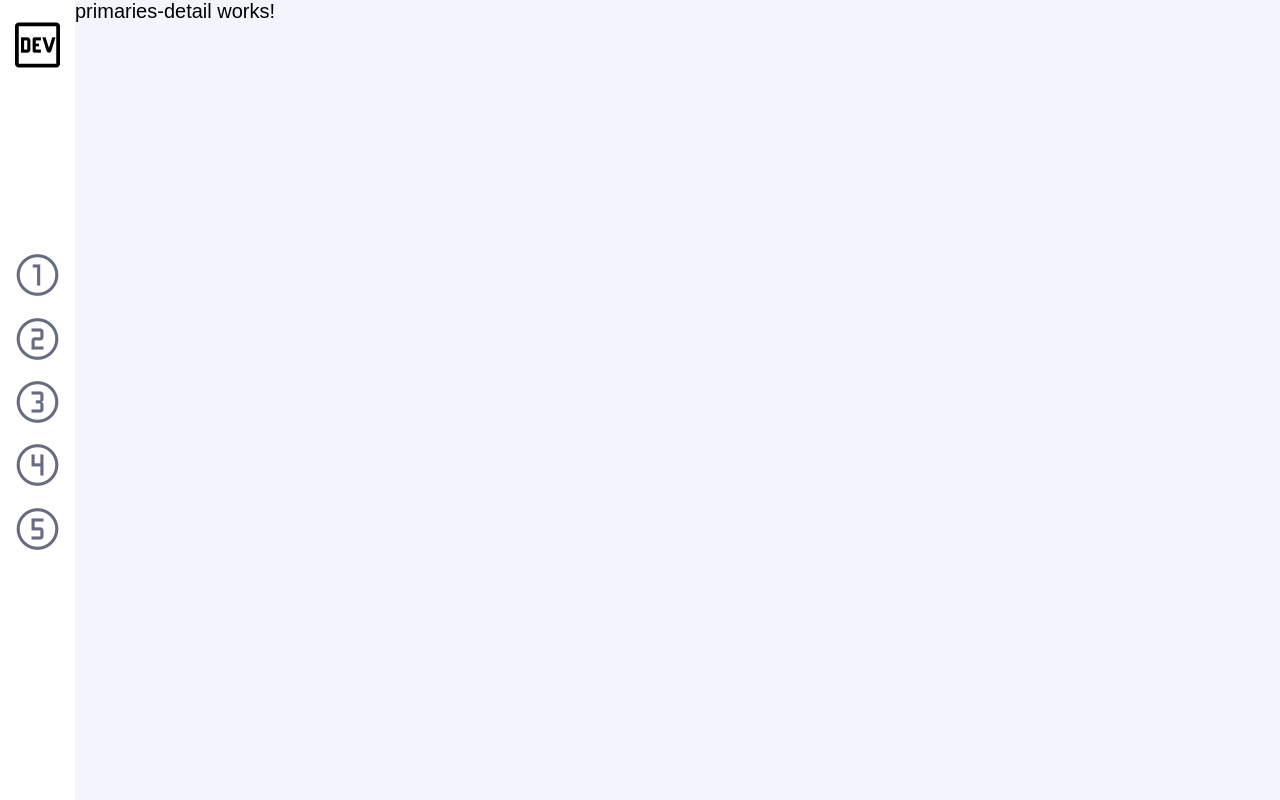
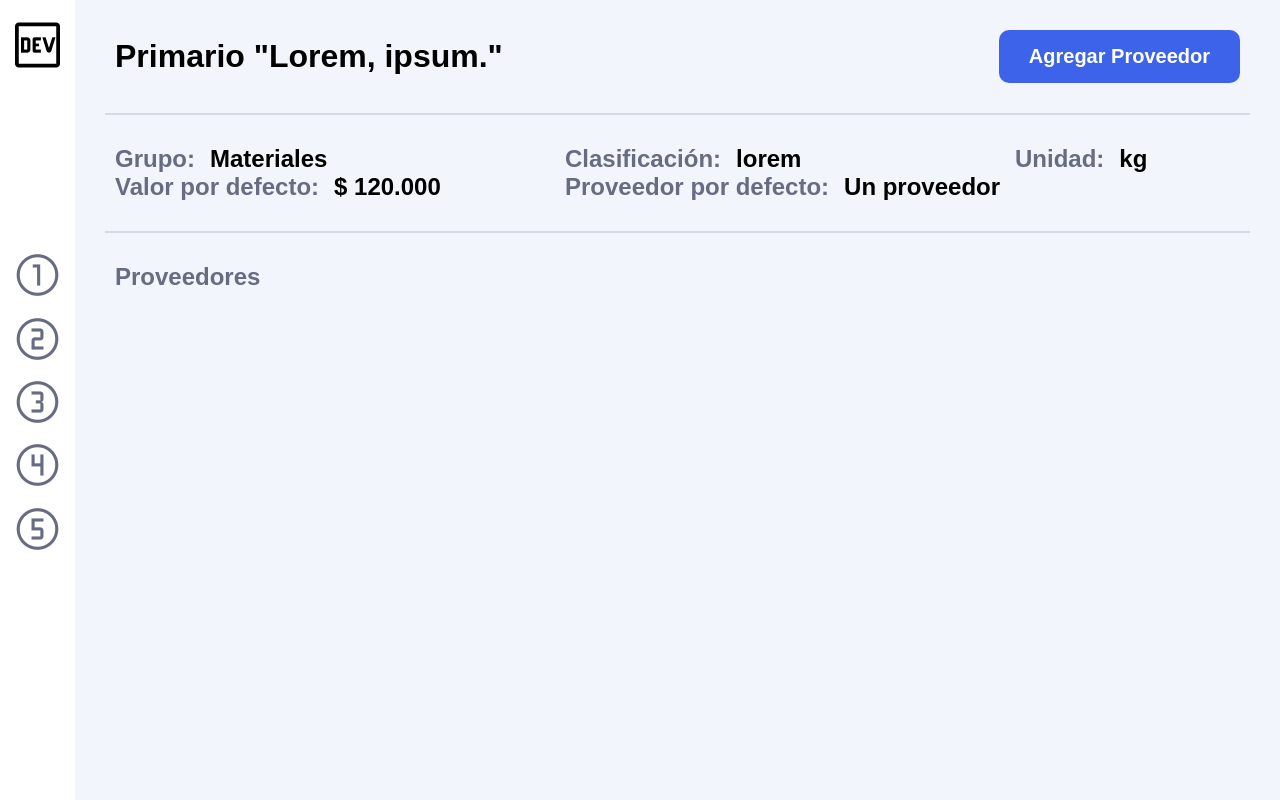
Before and after one commit to GabrielCornejoB/software-construccion, an Angular app in the folder front-end/: page /primaries/detail/1 in a window 1280 px wide. Built offline with nearby package versions, Linux system fonts and the light colour scheme; no server answers; a web font is replaced by a local one.

Commit message:
Inicio vista Primario detalle

```diff
--- a/front-end/src/app/components/primaries/primaries-detail/primaries-detail.component.html
+++ b/front-end/src/app/components/primaries/primaries-detail/primaries-detail.component.html
@@ -1 +1,18 @@
-<p>primaries-detail works! {{ id_text }}</p>
+<div class="container">
+    <div class="title">
+        <h1>Primario "Lorem, ipsum."</h1>
+        <a class="button bigger-button" routerLink="">Agregar Proveedor</a>
+    </div>
+    <hr>
+    <div class="primary-details">
+        <div class="inline-div"><h2>Grupo:</h2><h2 class="text">Materiales</h2></div>
+        <div class="inline-div"><h2>Clasificación:</h2><h2 class="text">lorem </h2></div>
+        <div class="inline-div"><h2>Unidad:</h2><h2 class="text">kg</h2></div>
+        <div class="inline-div"><h2>Valor por defecto:</h2><h2 class="text">$ 120.000</h2></div>
+        <div class="inline-div"><h2>Proveedor por defecto:</h2><h2 class="text">Un proveedor</h2></div>
+    </div>
+    <hr>
+    <div class="primary-suppliers">
+        <h2>Proveedores</h2>
+    </div>
+</div>
--- a/front-end/src/app/components/primaries/primaries-detail/primaries-detail.component.sass
+++ b/front-end/src/app/components/primaries/primaries-detail/primaries-detail.component.sass
@@ -0,0 +1,7 @@
+.primary-details
+    margin: 30px 10px
+    display: grid
+    grid-template-columns: 40% 40% 20%
+
+.primary-suppliers
+    margin: 30px 10px
--- a/front-end/src/app/components/primaries/primaries-detail/primaries-detail.component.ts
+++ b/front-end/src/app/components/primaries/primaries-detail/primaries-detail.component.ts
@@ -9,7 +9,6 @@ import { SupplierOfPrimary } from 'src/app/types/Primary';
   styleUrls: ['./primaries-detail.component.sass']
 })
 export class PrimariesDetailComponent implements OnInit {
-  id_text: string = "";
   constructor(private route: ActivatedRoute, private primariesService: PrimariesService) {}
 
   data: SupplierOfPrimary[] = []
--- a/front-end/src/app/components/primaries/primaries-main/primaries-main.component.sass
+++ b/front-end/src/app/components/primaries/primaries-main/primaries-main.component.sass
@@ -1,56 +1,41 @@
-.container
-    height: 100vh
-    box-sizing: border-box
-    padding: 30px
-    .title
-        margin: 0 10px 30px
-        display: flex
-        flex-direction: row
-        align-items: center
-        justify-content: space-between
-    hr
-        height: 2px
-        opacity: 20%
-        background: var(--gray)
-        border: none
-    .primaries-table
+.primaries-table
+    display: flex
+    flex-direction: column
+    margin: 30px 10px 0
+    .align-primaries
+        grid-template-columns: 3% auto 10% 10% 7% 10% 10% 170px 10%
+    .headings
+        display: grid
+        padding: 0 25px 15px
+    .data
         display: flex
         flex-direction: column
-        margin: 30px 10px 0
-        .align-primaries
-            grid-template-columns: 3% auto 10% 10% 7% 10% 10% 170px 10%
-        .headings
-            display: grid
-            padding: 0 25px 15px
-        .data
-            display: flex
-            flex-direction: column
-            row-gap: 30px
-            .entry
-                .entry-text
-                    height: 41px
-                    display: flex
-                    align-items: center
-                    p
-                        text-align: left
-                .entry-buttons
-                    height: 41px
-                    display: flex
-                    flex-direction: row
-                    align-items: center
-                    justify-content: space-evenly
-                    .update-button
-                        background: var(--yellow)
-                        color: var(--white)
-                        padding: 9px
-                        border-radius: 10px
-                        transition: 0.6s
-                    .delete-button
-                        background: var(--red)
-                        color: var(--white)
-                        padding: 9px
-                        border-radius: 10px
-                        transition: 0.6s
-                    &>:hover
-                        cursor: pointer
-                        transform: scale(1.1)
+        row-gap: 30px
+        .entry
+            .entry-text
+                height: 41px
+                display: flex
+                align-items: center
+                p
+                    text-align: left
+            .entry-buttons
+                height: 41px
+                display: flex
+                flex-direction: row
+                align-items: center
+                justify-content: space-evenly
+                .update-button
+                    background: var(--yellow)
+                    color: var(--white)
+                    padding: 9px
+                    border-radius: 10px
+                    transition: 0.6s
+                .delete-button
+                    background: var(--red)
+                    color: var(--white)
+                    padding: 9px
+                    border-radius: 10px
+                    transition: 0.6s
+                &>:hover
+                    cursor: pointer
+                    transform: scale(1.1)
--- a/front-end/src/styles.sass
+++ b/front-end/src/styles.sass
@@ -24,6 +24,9 @@ h1
     font-weight: 700
 h2
     font-size: 1.2rem
+    color: var(--gray)
+    &.text
+        color: var(--black)
 h6
     font-size: 0.8rem
     color: var(--gray)
@@ -31,6 +34,25 @@ h6
 p
     font-weight: 400
 
+.container
+    height: 100vh
+    box-sizing: border-box
+    padding: 30px
+.title
+    margin: 0 10px 30px
+    display: flex
+    flex-direction: row
+    align-items: center
+    justify-content: space-between
+.inline-div
+    display: flex
+    flex-direction: row
+    gap: 15px
+hr
+    height: 2px
+    opacity: 20%
+    background: var(--gray)
+    border: none
 .home-icon-size
     font-size: 3rem
     color: var(--black)
```
